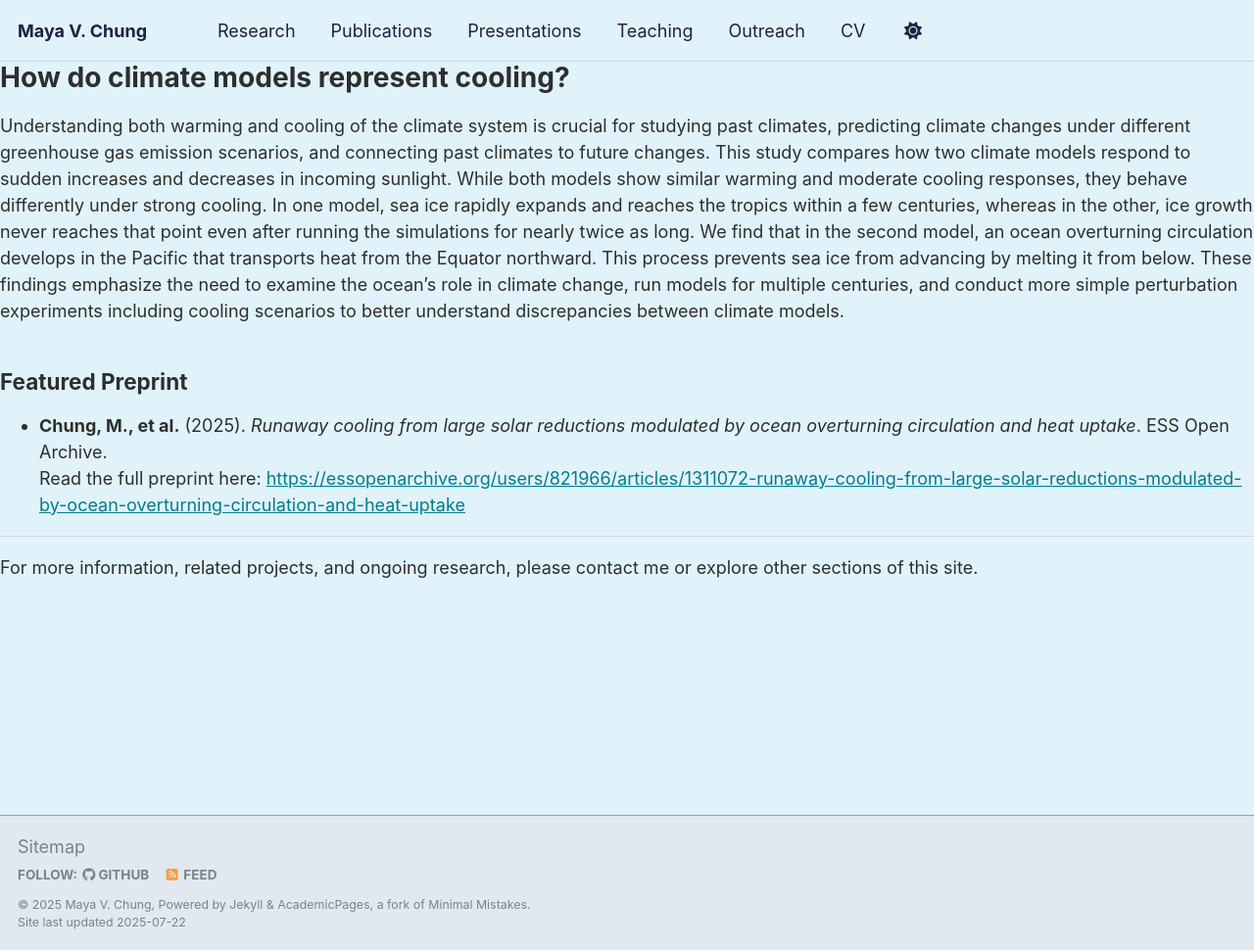
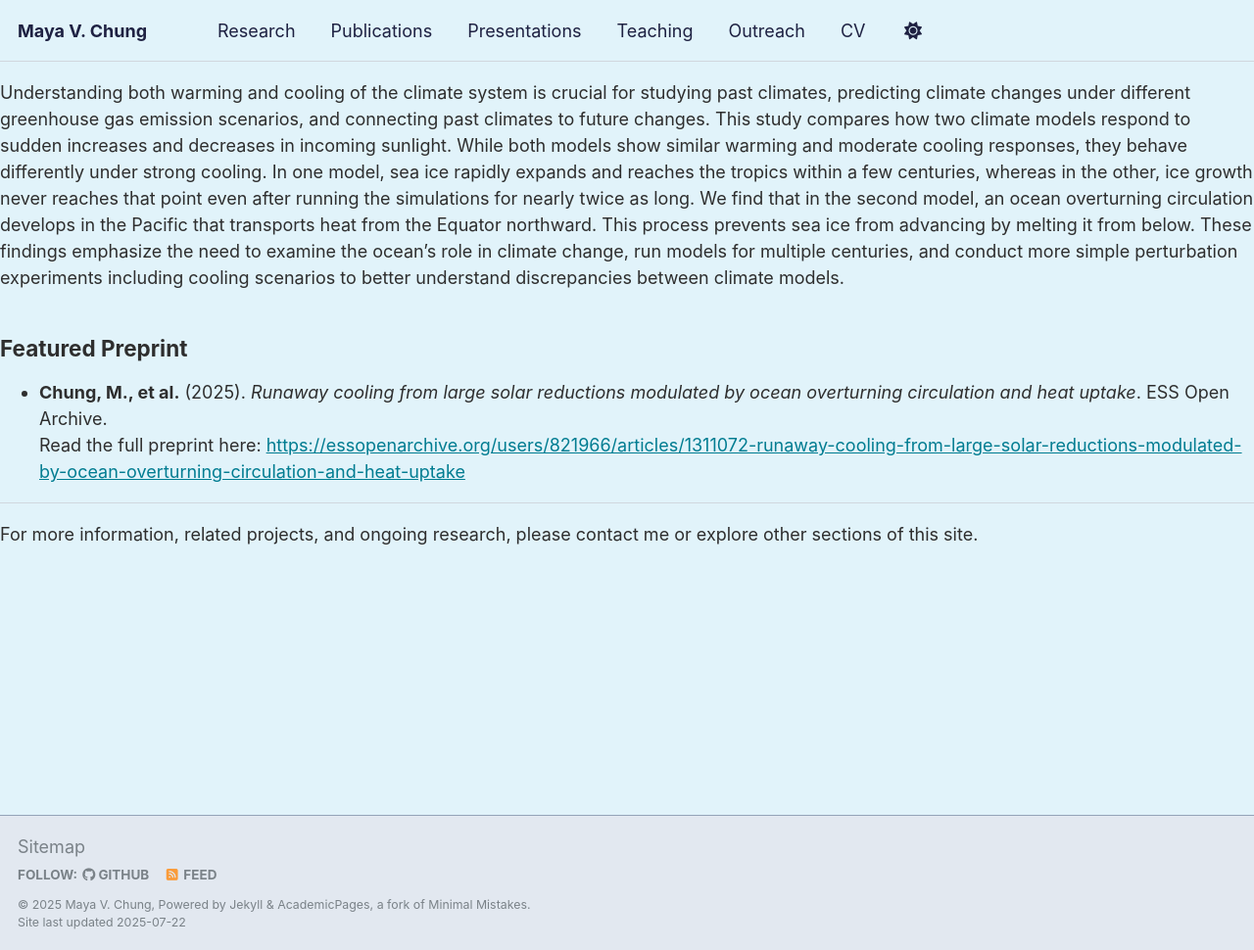
Before and after one commit to mayavchung/mayavchung.github.io, a Jekyll site: the page built from _research/solar-cooling.md, in a window 1280 px wide and 970 px high. Shown: the whole window at 98% size. Built offline with Jekyll 4.4.1, drawn with Linux system fonts in a browser that asks for light colours; a script that is not in the unit is left out.

Commit message:
Update solar-cooling.md

```diff
--- a/_research/solar-cooling.md
+++ b/_research/solar-cooling.md
@@ -2,9 +2,8 @@
 title: "How do climate models represent cooling?"
 permalink: /research/solar-cooling/
 layout: default
+author_profile: true
 ---
-
-# How do climate models represent cooling?
 
 Understanding both warming and cooling of the climate system is crucial for studying past climates, predicting climate changes under different greenhouse gas emission scenarios, and connecting past climates to future changes. This study compares how two climate models respond to sudden increases and decreases in incoming sunlight. While both models show similar warming and moderate cooling responses, they behave differently under strong cooling. In one model, sea ice rapidly expands and reaches the tropics within a few centuries, whereas in the other, ice growth never reaches that point even after running the simulations for nearly twice as long. We find that in the second model, an ocean overturning circulation develops in the Pacific that transports heat from the Equator northward. This process prevents sea ice from advancing by melting it from below. These findings emphasize the need to examine the ocean's role in climate change, run models for multiple centuries, and conduct more simple perturbation experiments including cooling scenarios to better understand discrepancies between climate models.
 
```
